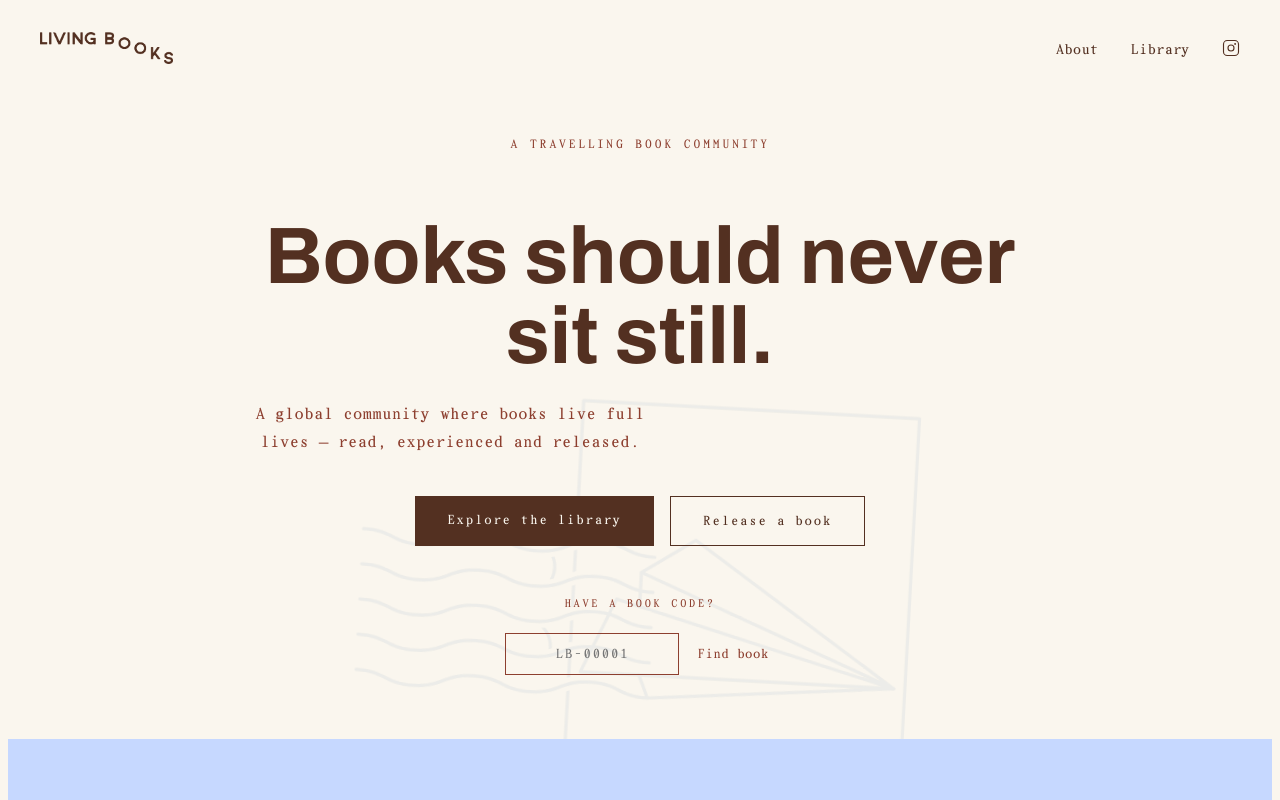
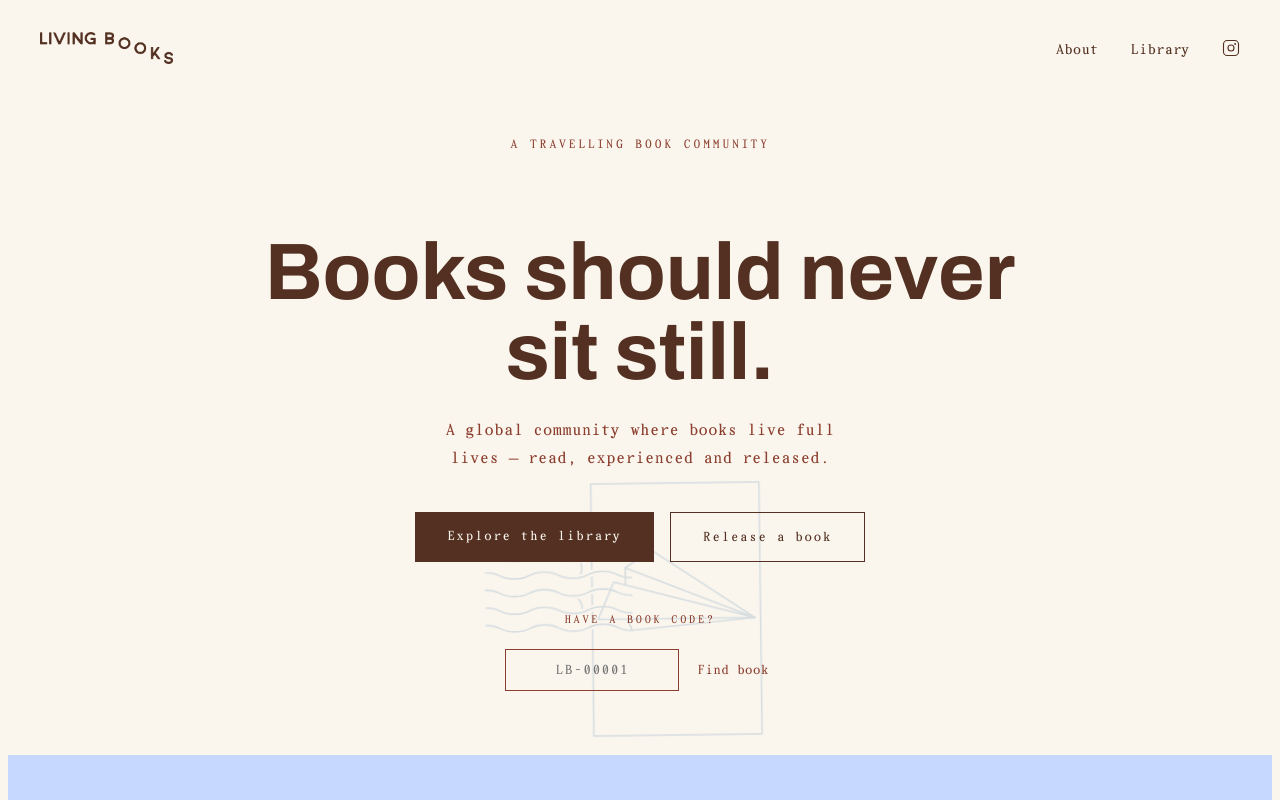
Before and after one commit to hellosophiespeaking/living-books, a Next.js app: page / in a window 1280 px wide. Shown: the top 800 px of the page. Built offline with nearby package versions, Linux system fonts and the light colour scheme.

Commit message:
Fix text centering and adjust logomark drift

```diff
--- a/app/page.tsx
+++ b/app/page.tsx
@@ -23,13 +23,13 @@ export default function Home() {
 
         <style>{`
           @keyframes drift {
-            0% { transform: translate(-60%, 40%) rotate(0deg); }
-            50% { transform: translate(-40%, -40%) rotate(5deg); }
-            100% { transform: translate(-60%, 40%) rotate(0deg); }
+            0% { transform: translate(-150%, 80%) rotate(-5deg); }
+            50% { transform: translate(80%, -80%) rotate(5deg); }
+            100% { transform: translate(-150%, 80%) rotate(-5deg); }
           }
         `}</style>
 
-        <div style={{position: 'absolute', width: '60vw', maxWidth: '600px', opacity: 0.06, pointerEvents: 'none', zIndex: 0, animation: 'drift 20s ease-in-out infinite', left: '50%', top: '50%'}}>
+        <div style={{position: 'absolute', width: '30vw', maxWidth: '300px', opacity: 0.15, pointerEvents: 'none', zIndex: 0, animation: 'drift 25s ease-in-out infinite', left: '50%', top: '50%'}}>
           <svg xmlns="http://www.w3.org/2000/svg" viewBox="0 0 1000 1000" style={{width: '100%', height: 'auto'}}>
             <defs><style>{`.st0 { fill: #195693; }`}</style></defs>
             <g>
@@ -52,14 +52,14 @@ export default function Home() {
           </svg>
         </div>
 
-        <div style={{position: 'relative', zIndex: 1}}>
+        <div style={{position: 'relative', zIndex: 1, display: 'flex', flexDirection: 'column', alignItems: 'center', textAlign: 'center'}}>
           <p style={{fontFamily: 'Toren', color: '#8D3F2F', fontSize: '12px', letterSpacing: '0.2em', textTransform: 'uppercase', marginBottom: '16px'}}>
             A travelling book community
           </p>
           <h1 style={{fontFamily: 'Archivo', color: '#533021', fontSize: 'clamp(40px, 8vw, 80px)', lineHeight: '1', marginBottom: '24px', maxWidth: '800px'}}>
             Books should never sit still.
           </h1>
-          <p style={{fontFamily: 'Toren', color: '#8D3F2F', fontSize: '16px', maxWidth: '420px', lineHeight: '1.7', marginBottom: '40px'}}>
+          <p style={{fontFamily: 'Toren', color: '#8D3F2F', fontSize: '16px', maxWidth: '420px', lineHeight: '1.7', marginBottom: '40px', textAlign: 'center', margin: '0 auto 40px'}}>
             A global community where books live full lives — read, experienced and released.
           </p>
           <div style={{display: 'flex', gap: '16px', flexWrap: 'wrap', justifyContent: 'center'}}>
```
